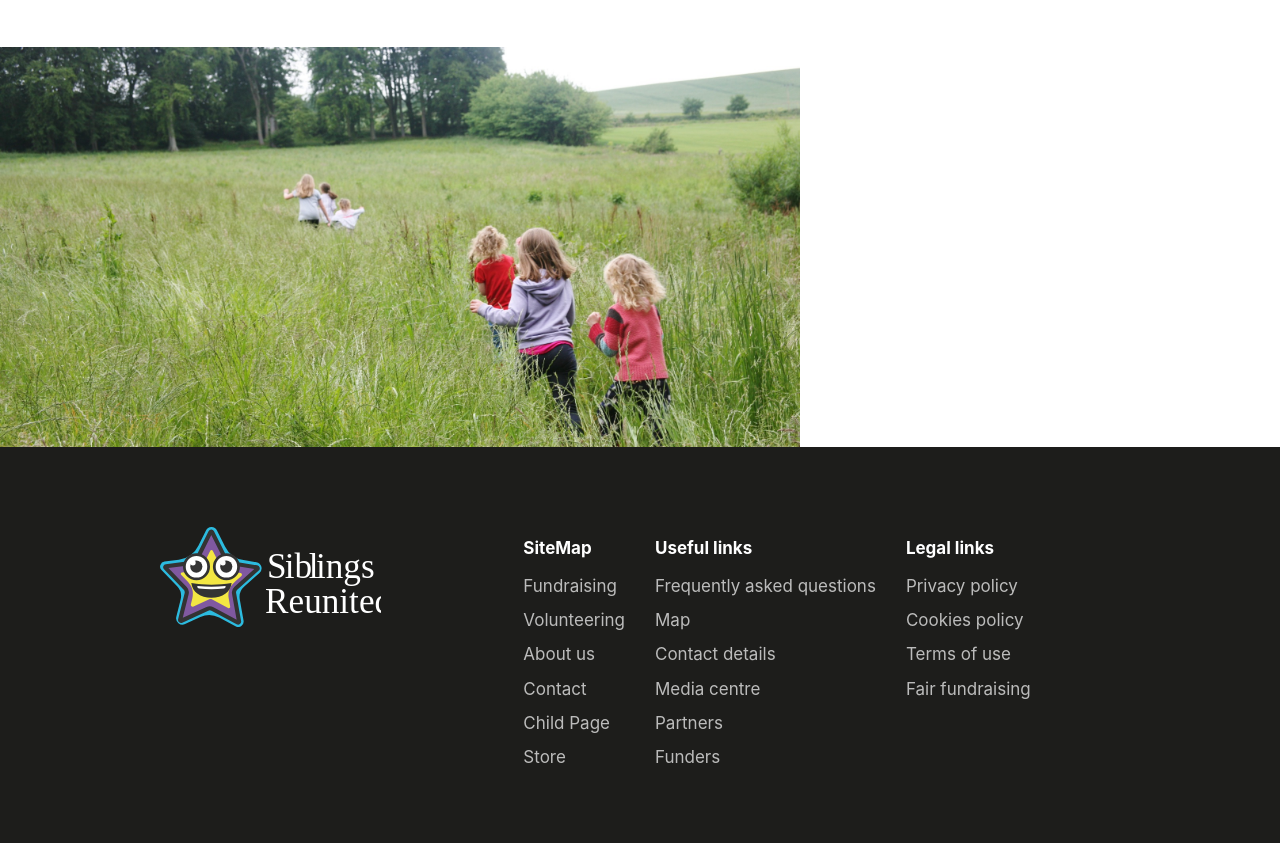
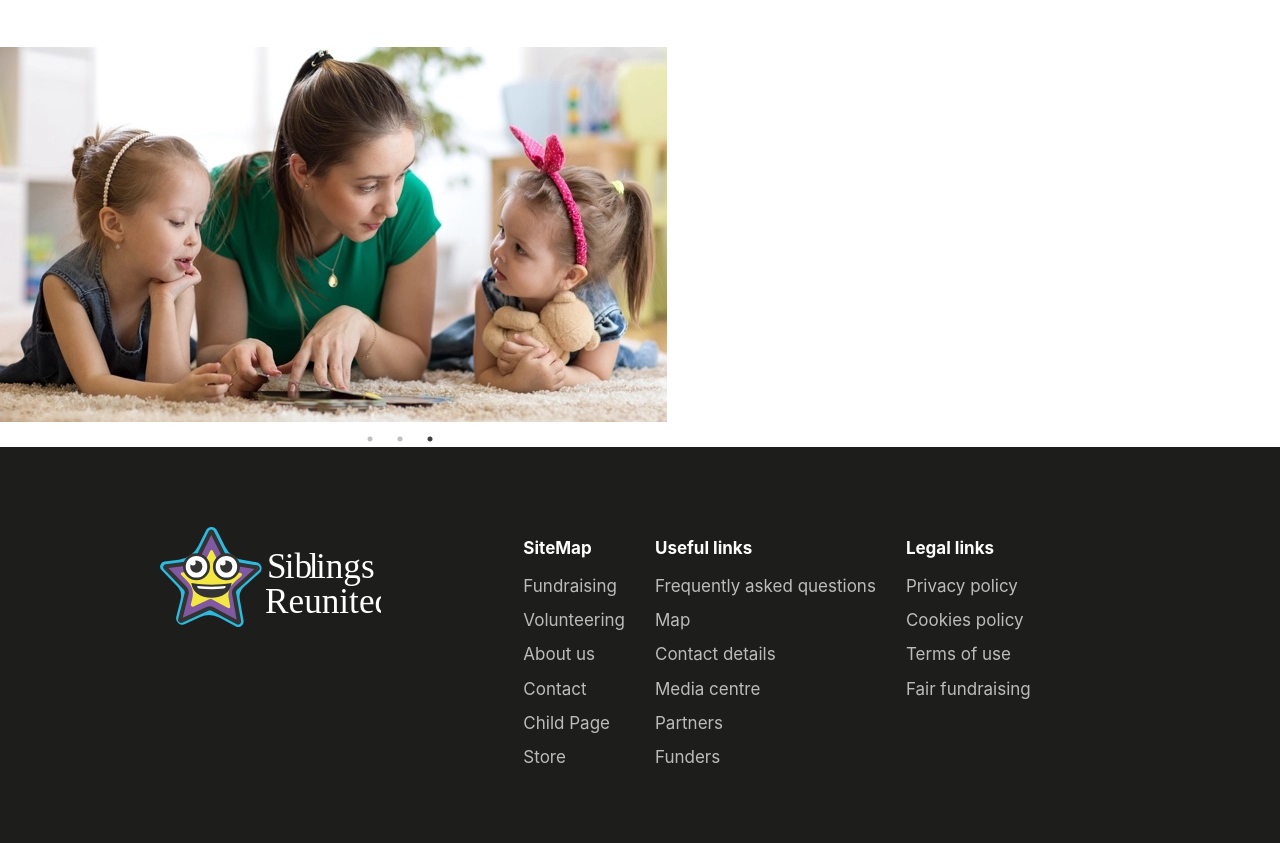
Before and after one commit to brad-morrison/SiblingsReunited.org.uk-v2, a Gatsby site: page /Volunteer in a window 1280 px wide. Shown: the part 875-1718 px from the top of the page. Built offline with nearby package versions, Linux system fonts and the light colour scheme; Gatsby itself is replaced by a stand-in of ours.

```diff
--- a/src/components/objects/Carousel.js
+++ b/src/components/objects/Carousel.js
@@ -1,40 +1,36 @@
-import React from "react"
+import React, { useRef } from "react"
 import Slider from "react-slick"
 import "slick-carousel/slick/slick.css"
 import "slick-carousel/slick/slick-theme.css"
 import styled from "styled-components"
 
-export default function Carousel() {
-  var settings = {
+export default function Carousel(props) {
+  const settings = {
     dots: true,
+    lazyLoad: true,
     infinite: true,
     speed: 500,
     slidesToShow: 1,
     slidesToScroll: 1,
-    autoplay: true,
-    easing: "spring",
+    initialSlide: 2,
   }
+  const carousel = useRef()
   return (
-    <Slider {...settings}>
-      <ImageWrapper>
-        <Image src="/images/site.jpg" />
-      </ImageWrapper>
-      <ImageWrapper>
-        <Image src="/images/donate.png" />
-      </ImageWrapper>
-      <ImageWrapper>
-        <Image src="/images/wellies.png" />
-      </ImageWrapper>
-    </Slider>
+    <Top>
+      <Slider {...settings}>
+        {props.images.map(item => (
+          <div key={item.id}>
+            <img src={item.src} />
+          </div>
+        ))}
+      </Slider>
+    </Top>
   )
 }
 
-const ImageWrapper = styled.div`
-  width: 100%;
-  min-width: 100%;
+const Top = styled.div`
+  img {
+  }
 `
-const Image = styled.img`
-  width: 100%;
-  //background: url(${props => props.img});
-  //background-size: cover;
-`
+const ImageWrapper = styled.div``
+const Image = styled.img``
--- a/src/pages/Volunteer.js
+++ b/src/pages/Volunteer.js
@@ -7,6 +7,20 @@
 import styled from "styled-components"
 
 export default function VolunteerPage() {
+  const images = [
+    {
+      id: 1,
+      src: "/images/7.png",
+    },
+    {
+      id: 2,
+      src: "/images/tablet.jpg",
+    },
+    {
+      id: 3,
+      src: "/images/teacher.jpg",
+    },
+  ]
   return (
     <Layout>
       <Seo title="Volunteer" />
@@ -17,7 +31,7 @@
         text2="Please get in touch if you would like to receive information on our process to becoming a volunteer supervisor at star, even if you can just spare 2 hours a month you could be helping supervise one family."
       />
       <CarouselWrapper>
-        <Carousel />
+        <Carousel images={images} />
       </CarouselWrapper>
     </Layout>
   )
@@ -26,6 +40,4 @@
 const CarouselWrapper = styled.div`
   width: 800px;
   height: 400px;
-  overflow: hidden;
-  object-fit: cover;
 `
```
Also changed, not shown: src/pages/AboutUs.js (+13 -0 lines).
